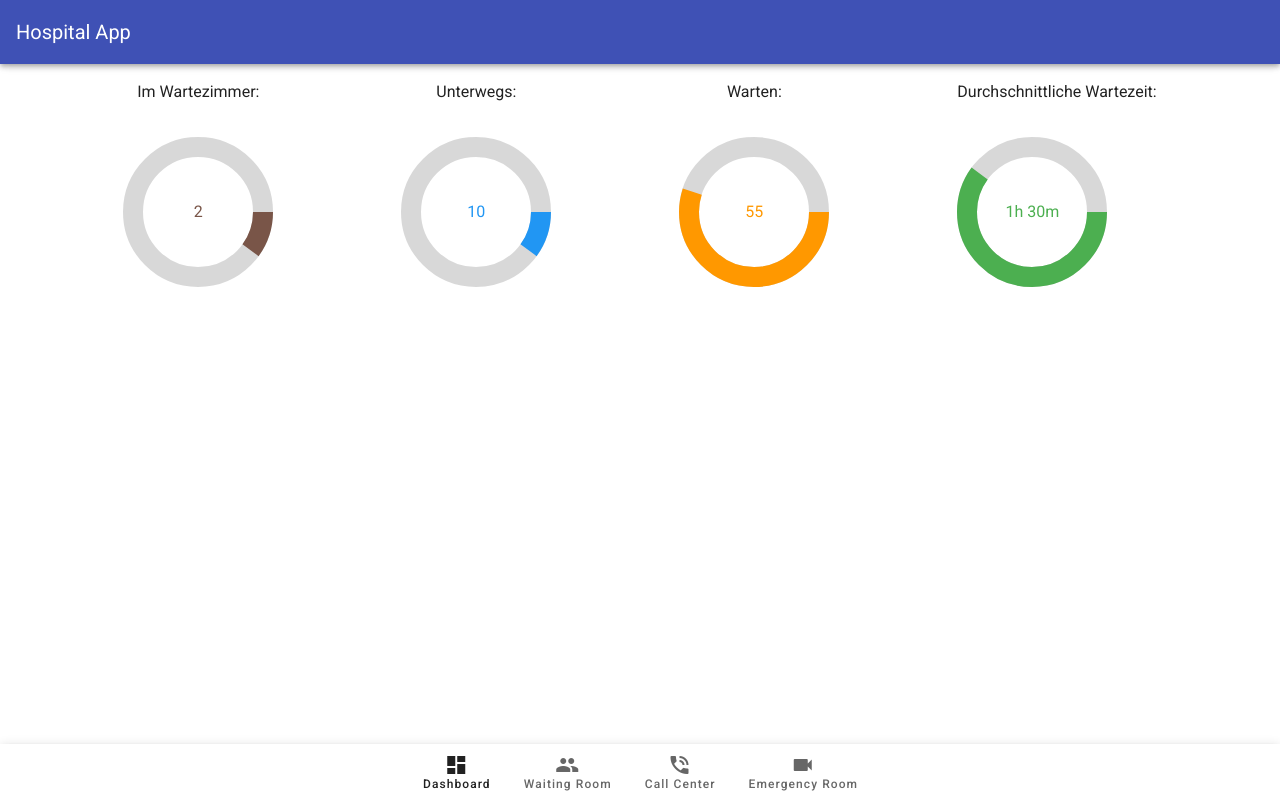
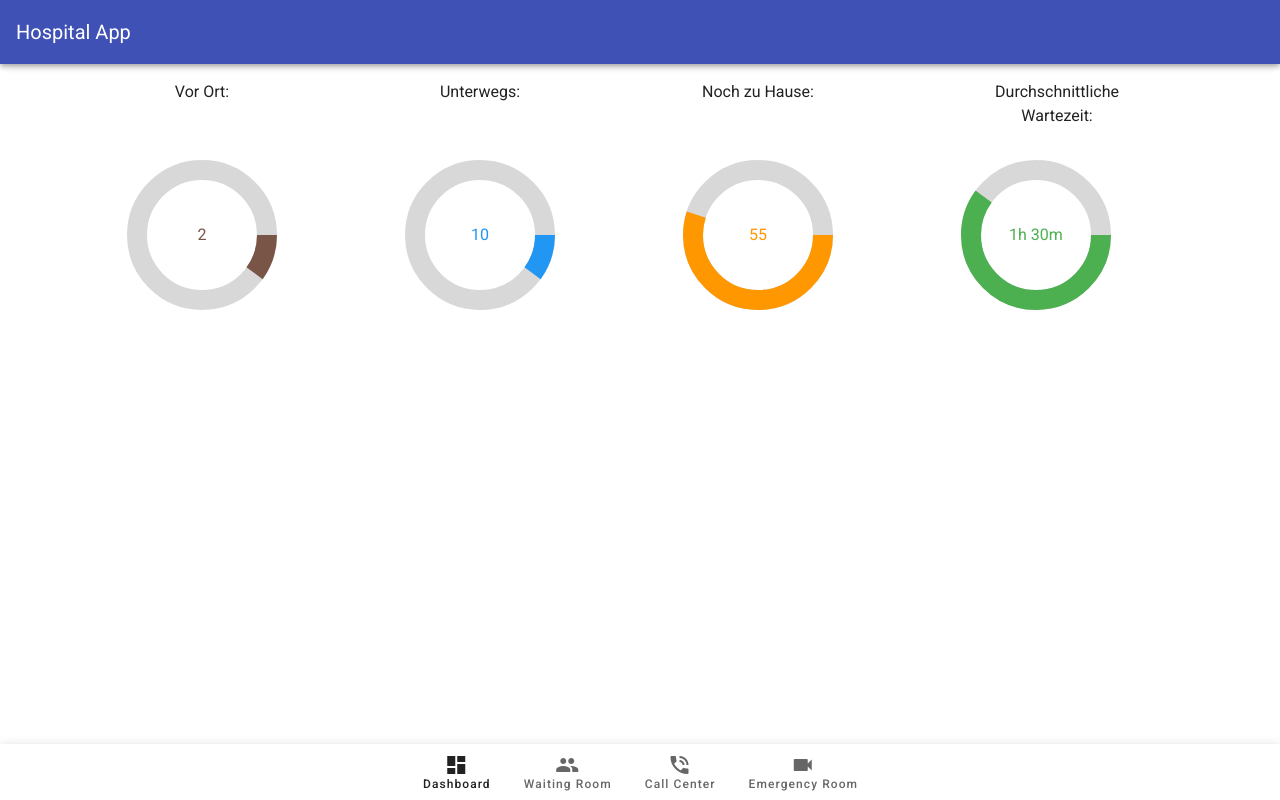
Before and after one commit to antjpar/ERHospitalApp, a Vue app in the folder er-hospital/: page / in a window 1280 px wide. Built offline with nearby package versions, Linux system fonts and the light colour scheme.

Commit message:
refactor

```diff
--- a/er-hospital/src/views/Dashboard.vue
+++ b/er-hospital/src/views/Dashboard.vue
@@ -1,7 +1,7 @@
 <template>
   <div :class="$style.dashThings">
     <label :class="$style.graph">
-      Im Wartezimmer:
+      Vor Ort:
       <v-progress-circular width="20" size="150" value="10" color="brown">
         2
       </v-progress-circular>
@@ -13,7 +13,7 @@
       </v-progress-circular>
     </label>
     <label :class="$style.graph">
-      Warten:
+      Noch zu Hause:
       <v-progress-circular width="20" size="150" value="55" color="orange">
         55
       </v-progress-circular>
@@ -39,7 +39,9 @@ export default {
   display: grid;
   column-gap: 1rem;
   row-gap: 2rem;
+  max-width: 15vw;
   grid-template-rows: 1fr 6fr;
+  word-break: break-word;
 }
 .dashThings {
   display: flex;
```
